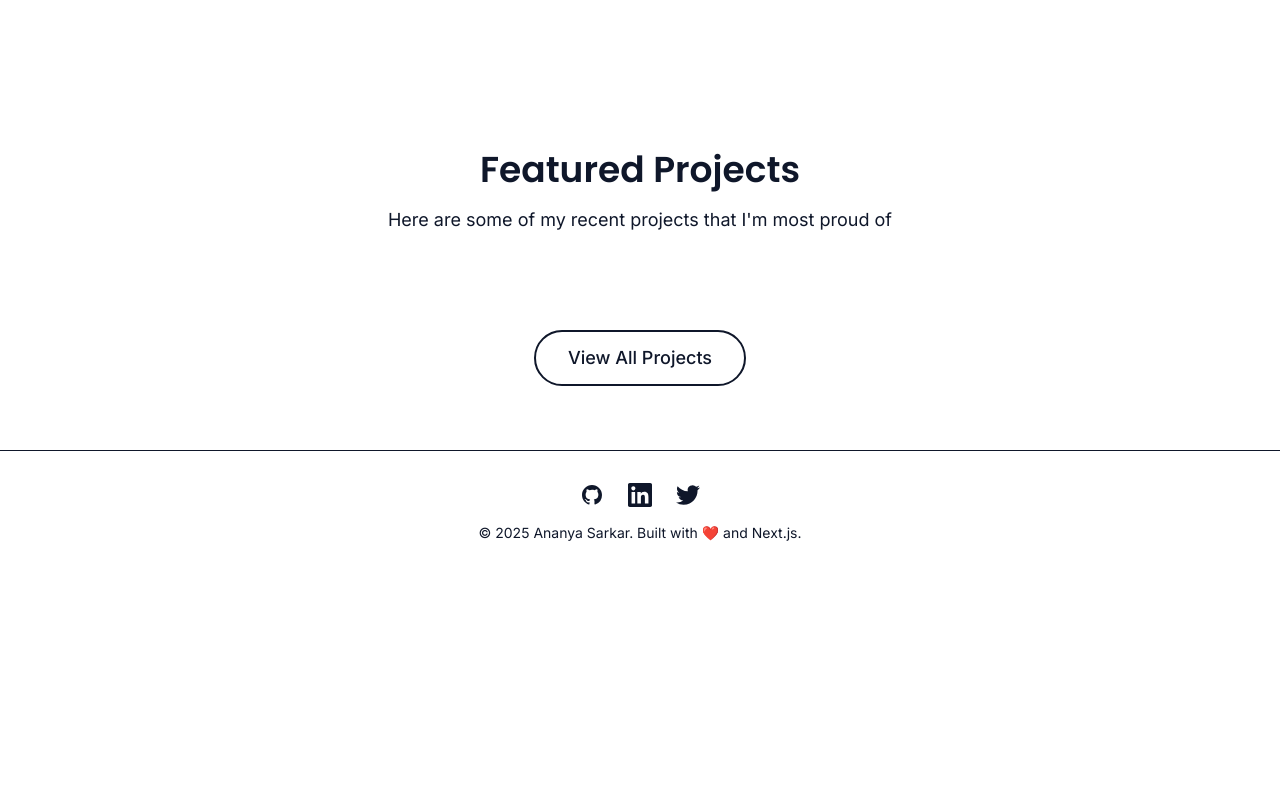
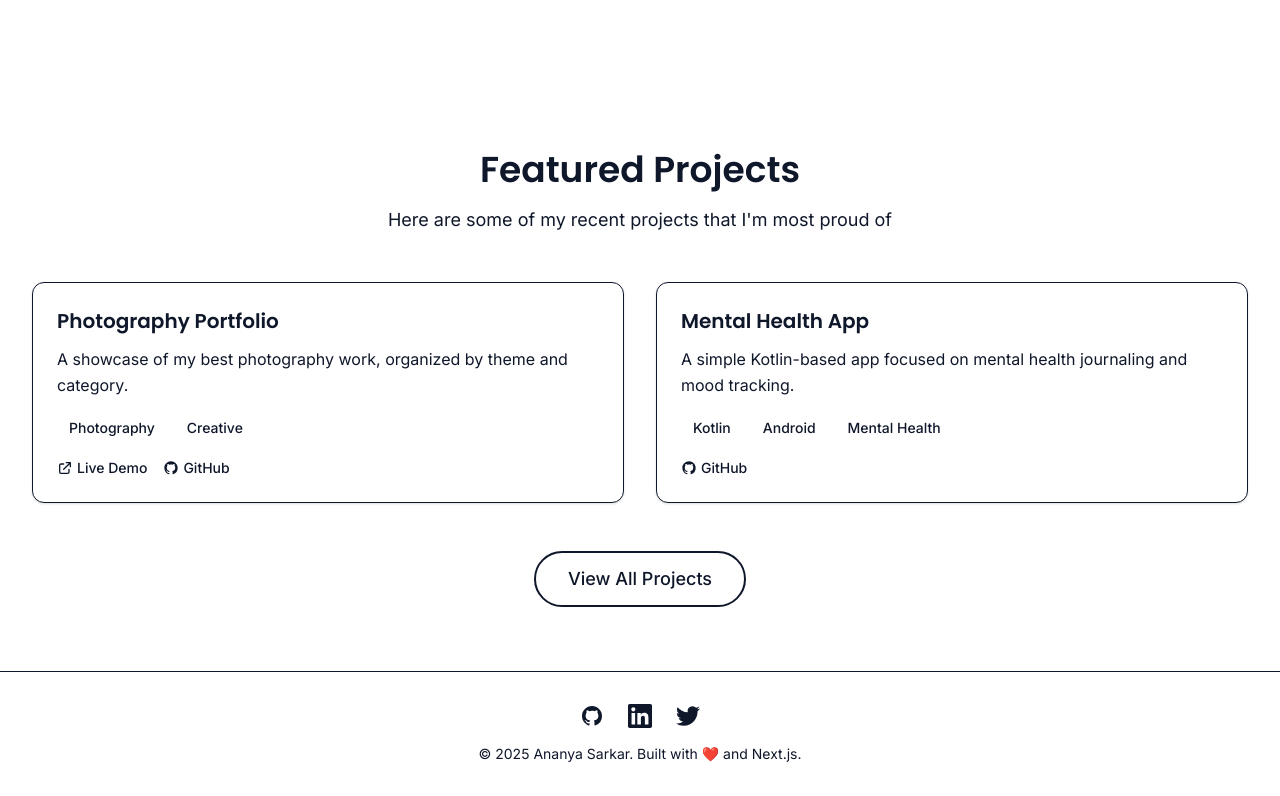
Before and after one commit to ananyasarkar7/ananya-portfolio, a Next.js app: page / in a window 1280 px wide. Shown: the part 981-1777 px from the top of the page. Before the commit the page ends 1556 px from the top, so only its background shows below. Built offline with nearby package versions, Linux system fonts and the light colour scheme.

Commit message:
Update skill

```diff
--- a/portfolio.config.js
+++ b/portfolio.config.js
@@ -32,6 +32,21 @@ const portfolioConfig = {
   // Add up to 3-4 of her best projects.
   projects: [
 
+  {
+    title: "Photography Portfolio",
+    description: "A showcase of my best photography work, organized by theme and category.",
+    tags: ["Photography", "Creative"],
+    link: "https://your-portfolio-link.com",
+    github: null, // if no repo
+  },
+  {
+    title: "Mental Health App",
+    description: "A simple Kotlin-based app focused on mental health journaling and mood tracking.",
+    tags: ["Kotlin", "Android", "Mental Health"],
+    link: null,
+    github: "https://github.com/your-username/mental-health-app",
+  }
+
   ],
 
   // === Website Configuration ===
```
